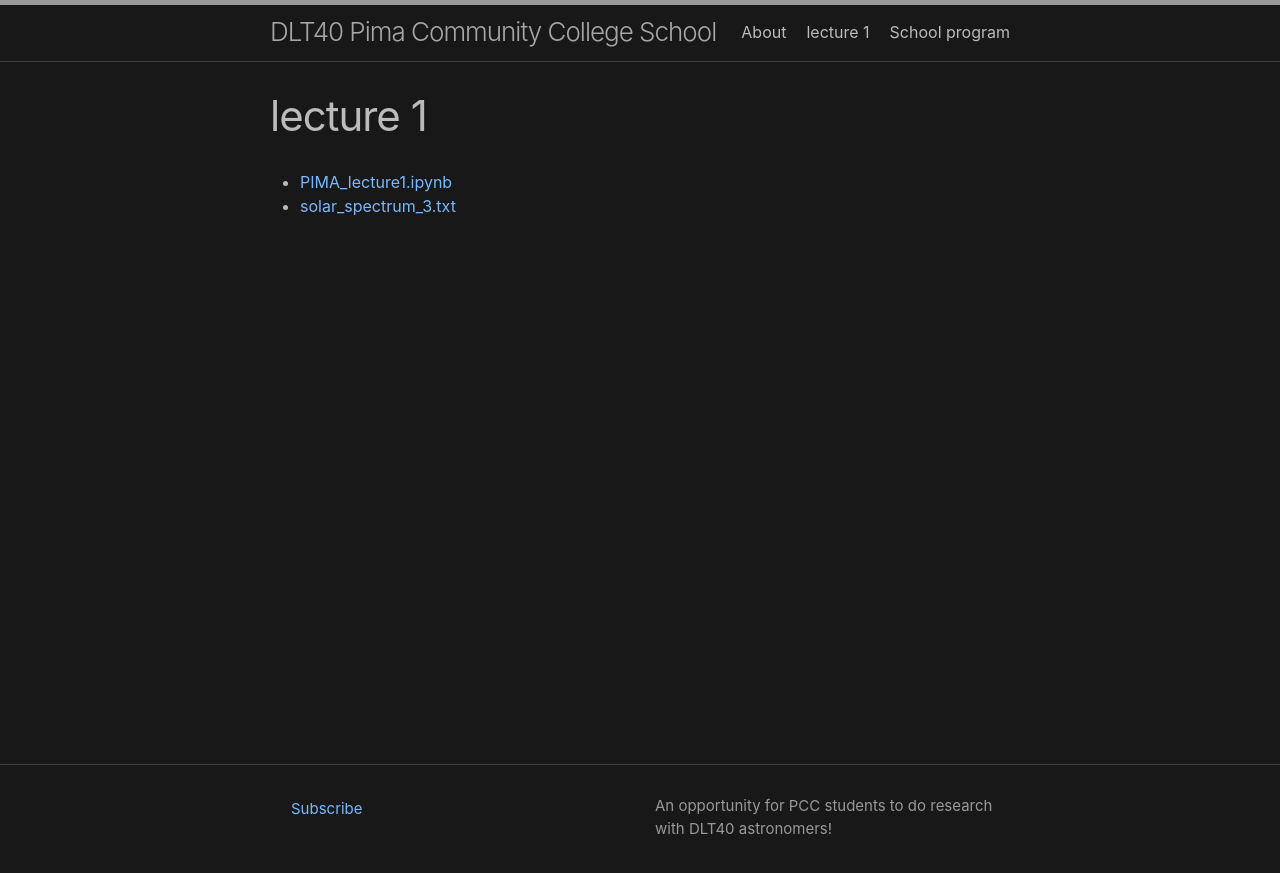
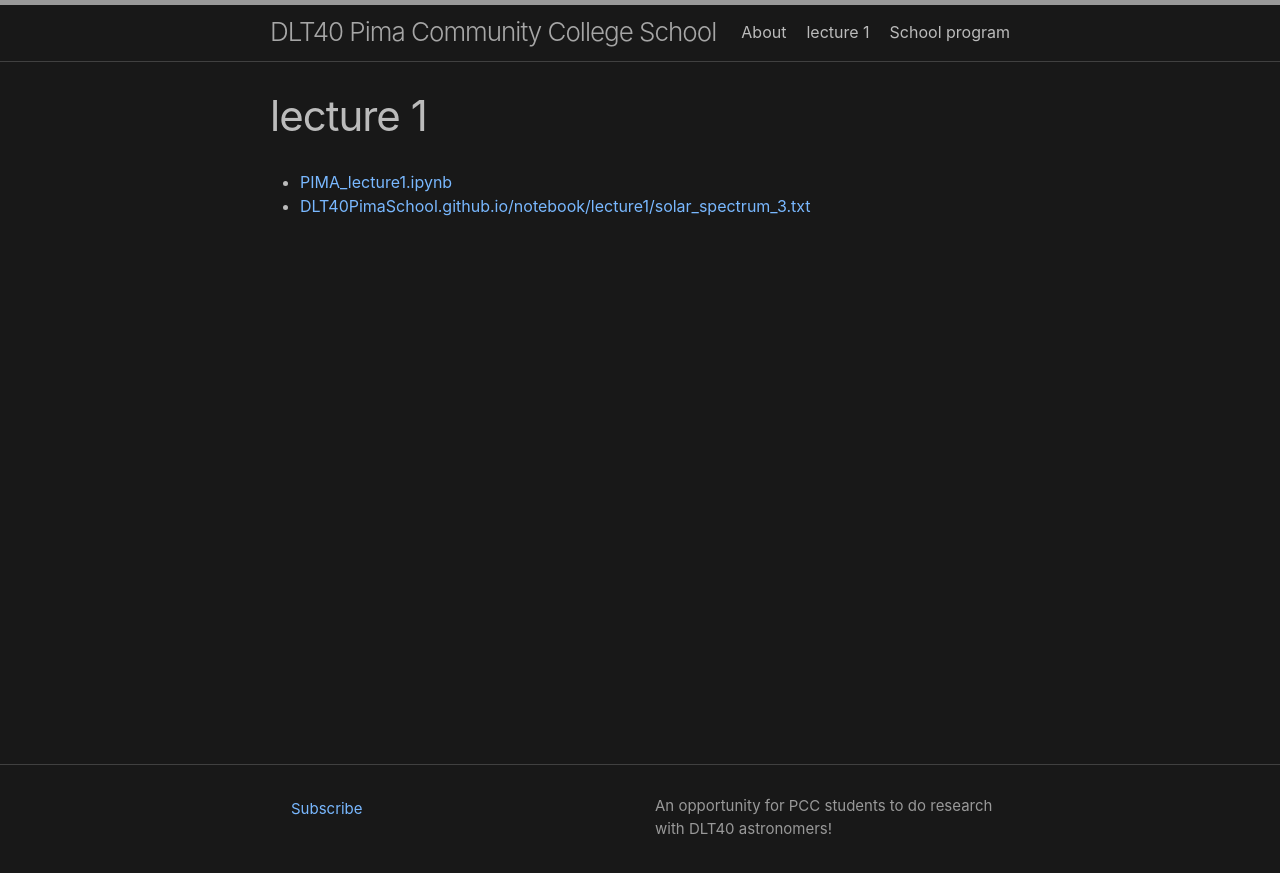
Before and after one commit to svalenti/DLT40PimaSchool.github.io, a Jekyll site: the page built from notebook/lecture1/lecture1.md, in a window 1280 px wide. Shown: the top 873 px of the page. Built offline with Jekyll 4.4.1, drawn with Linux system fonts in a browser that asks for light colours.

Commit message:
Update lecture1.md

```diff
--- a/notebook/lecture1/lecture1.md
+++ b/notebook/lecture1/lecture1.md
@@ -4,4 +4,4 @@
 ---
 
 * [PIMA_lecture1.ipynb](PIMA_lecture1.ipynb)
-* [solar_spectrum_3.txt](solarspectrum)
+* [DLT40PimaSchool.github.io/notebook/lecture1/solar_spectrum_3.txt](solarspectrum)
```
